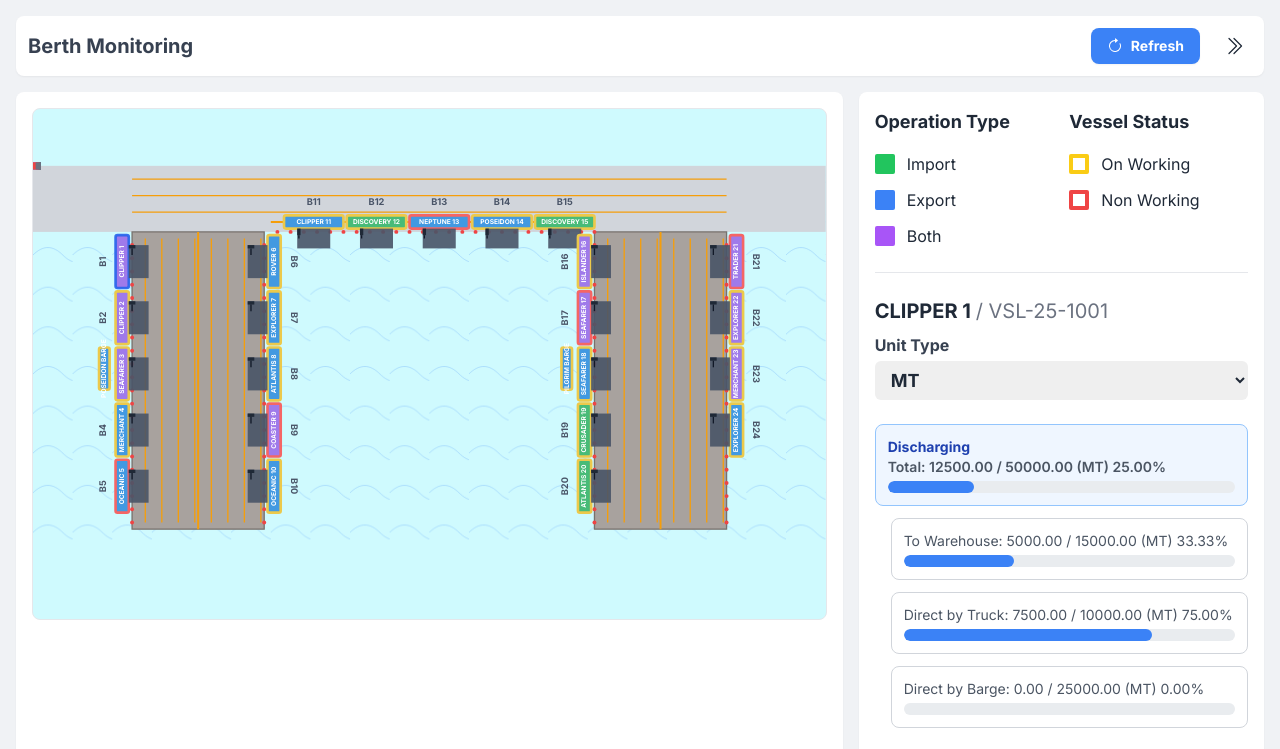
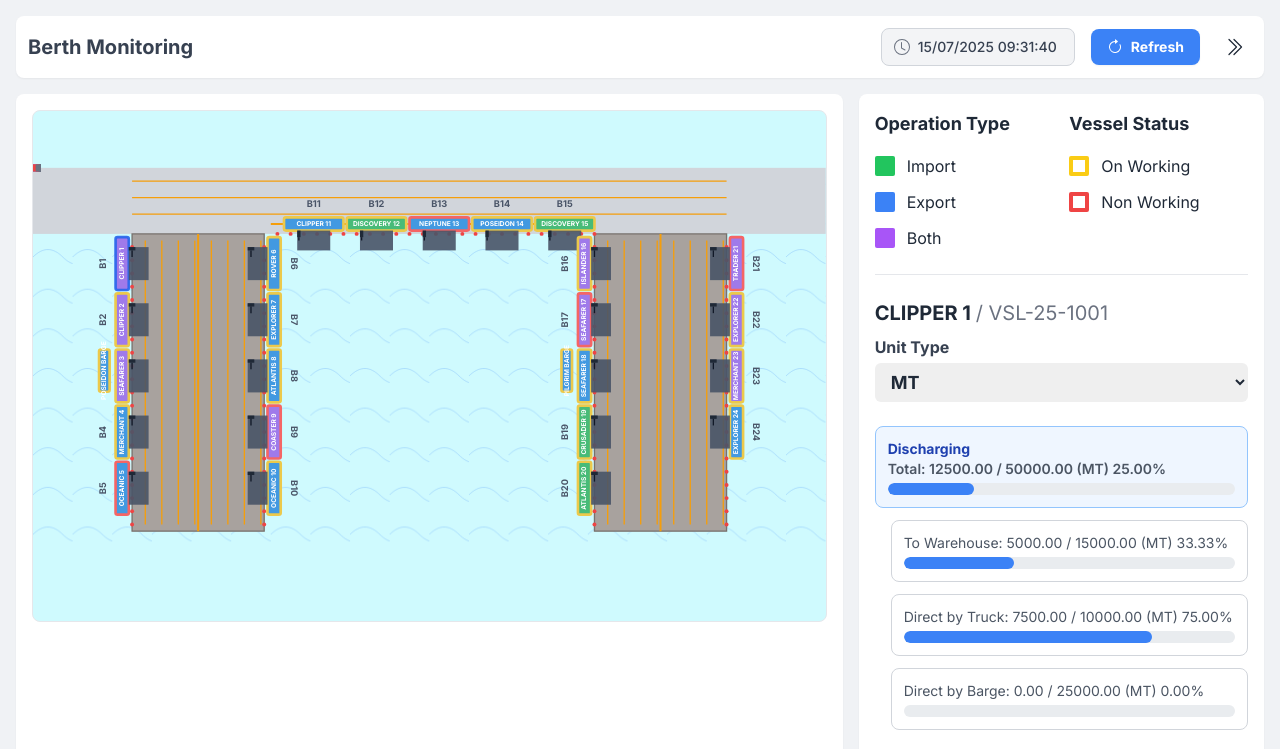
Before and after one commit to TAINIIT/berthmonitoring, a plain HTML site: page index.html in a window 1280 px wide. Shown: the top 749 px of the page. Drawn offline with nearby package versions, Linux system fonts and the light colour scheme.

Commit message:
Add files via upload

```diff
--- a/index.html
+++ b/index.html
@@ -3,7 +3,7 @@
  <head>
      <meta charset="UTF-8">
      <meta name="viewport" content="width=device-width, initial-scale=1.0">
-     <title>Berth Monitoring - Realistic Port Layout</title>
+     <title>Berth Monitoring</title>
      <script src="https://cdn.tailwindcss.com"></script>
      <link rel="preconnect" href="https://fonts.googleapis.com">
      <link rel="preconnect" href="https://fonts.gstatic.com" crossorigin>
@@ -97,6 +97,13 @@
          <header class="flex justify-between items-center bg-white p-3 rounded-lg shadow-sm">
              <h1 class="text-xl font-bold text-gray-700">Berth Monitoring</h1>
              <div class="flex items-center gap-4">
+                 <div class="flex items-center gap-2 bg-gray-100 border border-gray-300 rounded-lg px-3 py-2">
+                    <svg xmlns="http://www.w3.org/2000/svg" width="16" height="16" fill="currentColor" class="bi bi-clock text-gray-500" viewBox="0 0 16 16">
+                        <path d="M8 3.5a.5.5 0 0 0-1 0V9a.5.5 0 0 0 .252.434l3.5 2a.5.5 0 0 0 .496-.868L8 8.71z"/>
+                        <path d="M8 16A8 8 0 1 0 8 0a8 8 0 0 0 0 16m7-8A7 7 0 1 1 1 8a7 7 0 0 1 14 0"/>
+                    </svg>
+                    <input type="text" id="current-datetime" class="bg-transparent text-gray-700 font-medium text-sm focus:outline-none w-36" readonly>
+                </div>
                  <button id="refresh-button" class="flex items-center gap-2 bg-blue-500 text-white font-bold py-2 px-4 rounded-lg hover:bg-blue-600 transition-colors shadow-sm">
                      <svg xmlns="http://www.w3.org/2000/svg" width="16" height="16" fill="currentColor" class="bi bi-arrow-clockwise" viewBox="0 0 16 16">
                          <path fill-rule="evenodd" d="M8 3a5 5 0 1 0 4.546 2.914.5.5 0 0 1 .908-.417A6 6 0 1 1 8 2z"/>
@@ -324,8 +331,23 @@
          const fullscreenModal = document.getElementById('fullscreen-modal');
          const fullscreenContent = document.getElementById('fullscreen-content');
          const closeFullscreenBtn = document.getElementById('close-fullscreen');
+         const dateTimeInput = document.getElementById('current-datetime');
 
          // --- FUNCTIONS ---
+
+         function updateDateTime() {
+            const now = new Date();
+            // Format: DD/MM/YYYY HH:MM:SS
+            const day = String(now.getDate()).padStart(2, '0');
+            const month = String(now.getMonth() + 1).padStart(2, '0'); // Month is 0-indexed
+            const year = now.getFullYear();
+            const hours = String(now.getHours()).padStart(2, '0');
+            const minutes = String(now.getMinutes()).padStart(2, '0');
+            const seconds = String(now.getSeconds()).padStart(2, '0');
+
+            const formattedDateTime = `${day}/${month}/${year} ${hours}:${minutes}:${seconds}`;
+            dateTimeInput.value = formattedDateTime;
+        }
 
          function getOperationColor(operationType) {
              switch (operationType) {
@@ -751,6 +773,7 @@
              setTimeout(() => {
                  vesselData = generateVesselData(); // Generate new random data
                  fullRender();
+                 updateDateTime(); // Update the date/time on refresh
                  refreshIcon.classList.remove('animate-spin');
              }, 500);
          });
@@ -794,6 +817,7 @@
          });
 
          // --- INITIALIZATION ---
+         updateDateTime();
          fullRender();
      });
      </script>
```
